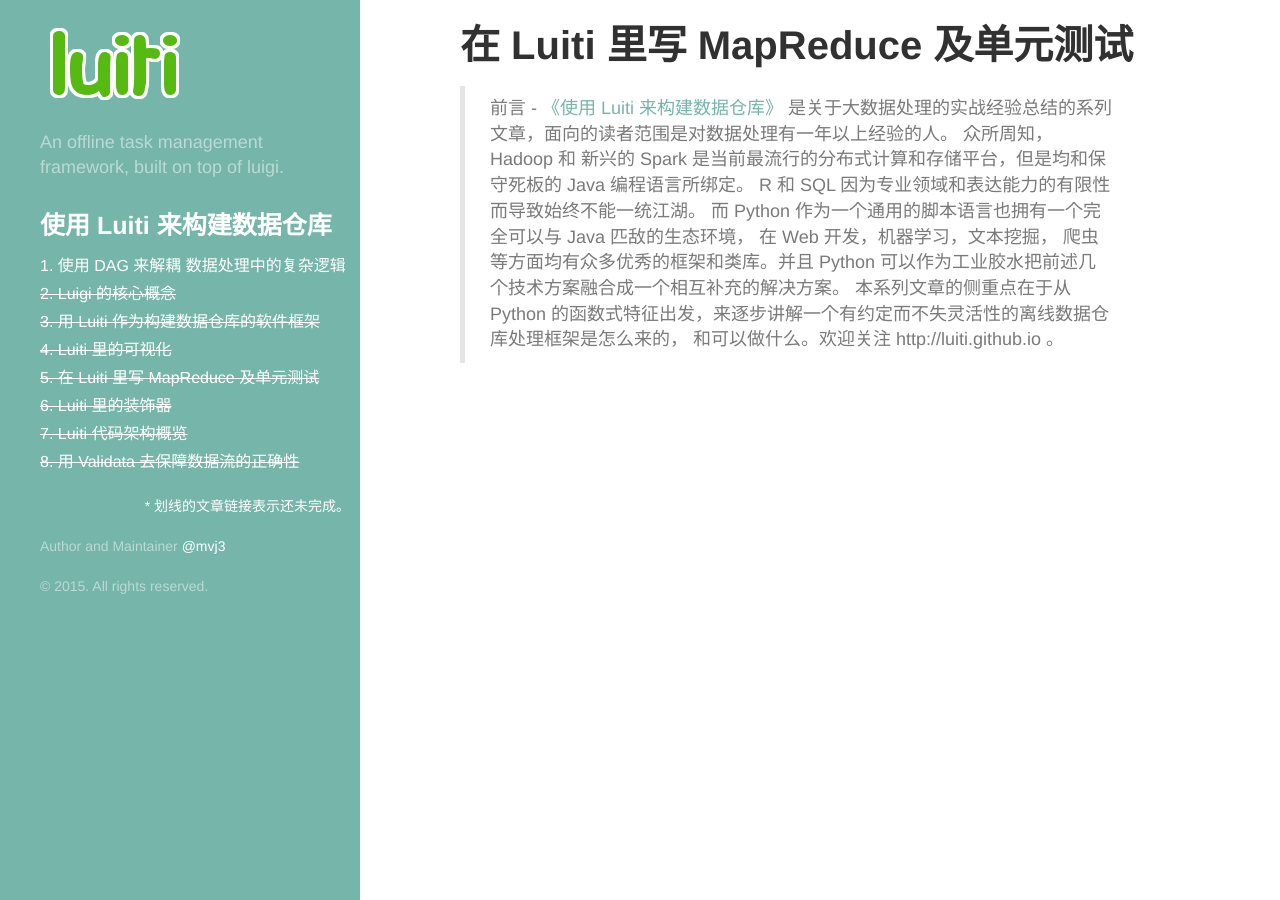
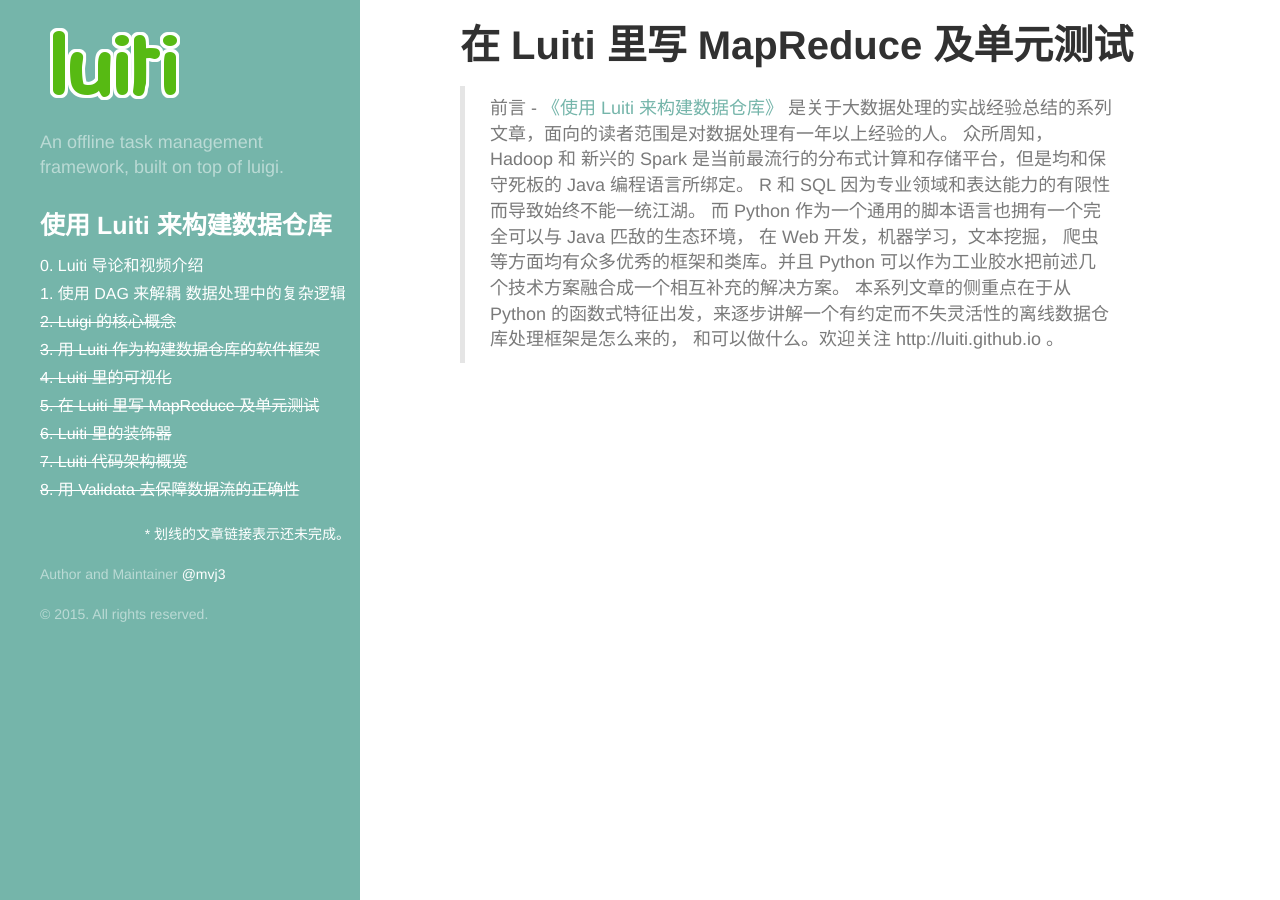
Before and after one commit to Luiti/luiti.github.io, a Jekyll site: the page built from chinese/MapReduce-and-testing-in-Luiti.markdown, in a window 1280 px wide. Built offline with Jekyll 4.4.1, drawn with Linux system fonts in a browser that asks for light colours; Markdown is read by kramdown in place of the engine named in the settings; comment, search, counter and statistics services are not loaded.

Commit message:
rename to /chinese/Introduction-to-Luiti.html

```diff
--- a/_config.yml
+++ b/_config.yml
@@ -25,7 +25,7 @@
 
 chinese_article:
   description: >
-    前言 - <a href="/chinese/index.html">《使用 Luiti 来构建数据仓库》</a> 是关于大数据处理的实战经验总结的系列文章，面向的读者范围是对数据处理有一年以上经验的人。
+    前言 - <a href="/chinese/Introduction-to-Luiti.html">《使用 Luiti 来构建数据仓库》</a> 是关于大数据处理的实战经验总结的系列文章，面向的读者范围是对数据处理有一年以上经验的人。
 
     众所周知， Hadoop 和 新兴的 Spark 是当前最流行的分布式计算和存储平台，但是均和保守死板的 Java 编程语言所绑定。
     R 和 SQL 因为专业领域和表达能力的有限性而导致始终不能一统江湖。
@@ -37,6 +37,9 @@
     和可以做什么。欢迎关注 http://luiti.github.io 。
 
   articles_list:
+    0:
+      en: Introduction to Luiti
+      zh: Luiti 导论和视频介绍
     1:
       en: Processing data in a DAG way
       zh: 使用 DAG 来解耦 数据处理中的复杂逻辑
--- a/_includes/sidebar.html
+++ b/_includes/sidebar.html
@@ -13,7 +13,7 @@
 
       <a class="sidebar-nav-item" href="/document_guide.html">Document Guide</a>
       <a class="sidebar-nav-item" href="/screenshots.html">Screenshots</a>
-      <a class="sidebar-nav-item" href="/chinese/index.html">中文文档</a>
+      <a class="sidebar-nav-item" href="/chinese/Introduction-to-Luiti.html">中文文档</a>
 
       <a class="sidebar-nav-item" href="{{ site.github.repo }}">GitHub project</a>
       <a class="sidebar-nav-item" href="{{ site.github.repo }}/archive/v{{ site.version }}.zip">Download</a>
--- a/_layouts/chinese_luiti.html
+++ b/_layouts/chinese_luiti.html
@@ -42,17 +42,14 @@
     var articles_list_data = JSON.parse($("#articles_list_data").text()),
         items = [];
 
-    items = items.concat($("<a href='/chinese/index.html'>"
-      + "<h3 style='color:white;'>使用 Luiti 来构建数据仓库</h3>"
-      + "</a>"
-    ));
+    items = items.concat($( "<h3 style='color:white;'>使用 Luiti 来构建数据仓库</h3>" ));
 
     _.each(_.keys(articles_list_data), function(idx) {
       var article = articles_list_data[idx];
       var link = "/chinese/" + article.en.replace(/ /g, "-") + ".html";
 
       // fix unfinished article link
-      var finished_articles_idxes = ["1"];
+      var finished_articles_idxes = ["0", "1"];
       var is_finished = _.contains(finished_articles_idxes, idx);
 
       link = is_finished ? link : "/chinese/index.html";
```
Also changed, not shown: chinese/Introduction-to-Luiti.markdown (renamed from chinese/index.markdown).
